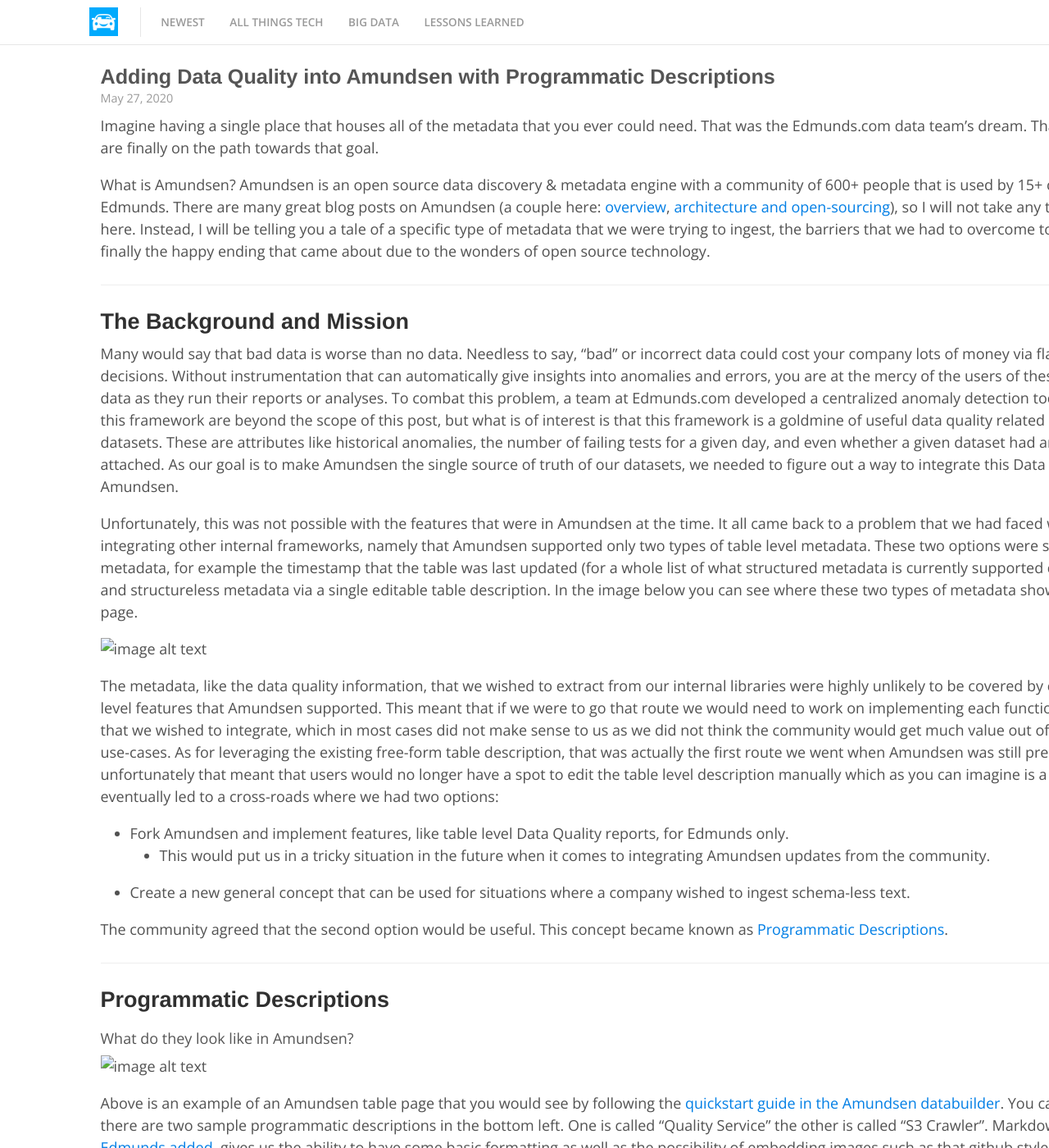
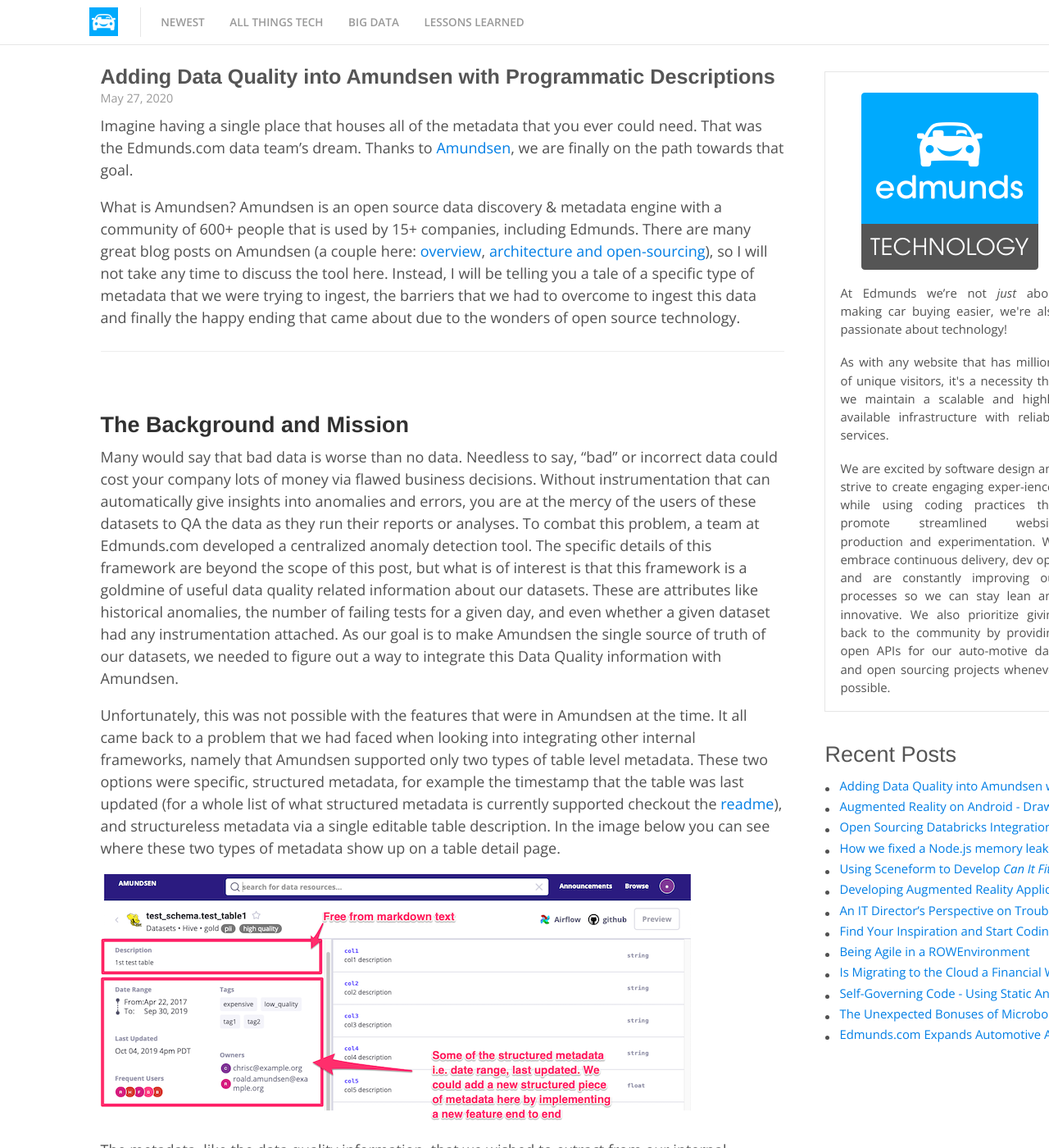
Before and after one commit to edmunds/edmunds.github.io, a Jekyll site: the page built from _posts/2020-05-27-Amundsen-Programmatic-Descriptions.md, in a window 1280 px wide and 1400 px high. Shown: the whole window at 82% size. Built offline with Jekyll 4.4.1, drawn with Linux system fonts in a browser that asks for light colours; some of the changed text lies outside the part shown.

Commit message:
updating image sizes updating image links and formatting

````diff
--- a/_posts/2020-05-27-Amundsen-Programmatic-Descriptions.md
+++ b/_posts/2020-05-27-Amundsen-Programmatic-Descriptions.md
@@ -6,27 +6,29 @@
 
 bio: Sam Shuster is Staff Engineer on the Data Engineering team at Edmunds.com
 
-biopic: ../public/images/sam-biopic2.jpg
-featured-summary: <p>An overview of a new feature developed for the opensourced data catalog tool Amundsen that allowed Edmunds to integrate Data Quality metadata.</p>
+biopic: sam-biopic2.jpg
+featured-summary: <p>How Edmund was able to integrate Data Quality metadata into the opensourced data catalog tool Amundsen.</p>
 
-summary: An overview of a new feature developed for the opensourced data catalog tool Amundsen that allowed Edmunds to integrate Data Quality metadata.
+summary: How Edmund was able to integrate Data Quality metadata into the opensourced data catalog tool Amundsen.
 
 ---
 
 Imagine having a single place that houses all of the metadata that you ever could need. That was the Edmunds.com data team’s dream. Thanks to [Amundsen](https://github.com/lyft/amundsen), we are finally on the path towards that goal.
 
-What is Amundsen? Amundsen is an open source data discovery & metadata engine with a community of 600+ people that is used by 15+ companies, including Edmunds. There are many great blog posts on Amundsen (a couple here: [overview](https://eng.lyft.com/amundsen-lyfts-data-discovery-metadata-engine-62d27254fbb9), [architecture and open-sourcing](https://eng.lyft.com/open-sourcing-amundsen-a-data-discovery-and-metadata-platform-2282bb436234 )), so I will not take any time to discuss the tool here. Instead, I will be telling you a tale of a specific type of metadata that we were trying to ingest, the barriers that we had to overcome to ingest this data and finally the happy ending that came about due to the wonders of open source technology.
+What is Amundsen? Amundsen is an open source data discovery & metadata engine with a community of 600+ people that is used by 15+ companies, including Edmunds.
+There are many great blog posts on Amundsen (a couple here: [overview](https://eng.lyft.com/amundsen-lyfts-data-discovery-metadata-engine-62d27254fbb9), [architecture and open-sourcing](https://eng.lyft.com/open-sourcing-amundsen-a-data-discovery-and-metadata-platform-2282bb436234 )), so I will not take any time to discuss the tool here.
+Instead, I will be telling you a tale of a specific type of metadata that we were trying to ingest, the barriers that we had to overcome to ingest this data and finally the happy ending that came about due to the wonders of open source technology.
 
 * * *
 
-
+<br>
 ## **The Background and Mission**
 
 Many would say that bad data is worse than no data. Needless to say, "bad" or incorrect data could cost your company lots of money via flawed business decisions. Without instrumentation that can automatically give insights into anomalies and errors, you are at the mercy of the users of these datasets to QA the data as they run their reports or analyses. To combat this problem, a team at Edmunds.com developed a centralized anomaly detection tool. The specific details of this framework are beyond the scope of this post, but what is of interest is that this framework is a goldmine of useful data quality related information about our datasets. These are attributes like historical anomalies, the number of failing tests for a given day, and even whether a given dataset had any instrumentation attached. As our goal is to make Amundsen the single source of truth of our datasets, we needed to figure out a way to integrate this Data Quality information with Amundsen.
 
 Unfortunately, this was not possible with the features that were in Amundsen at the time. It all came back to a problem that we had faced when looking into integrating other internal frameworks, namely that Amundsen supported only two types of table level metadata. These two options were specific, structured metadata, for example the timestamp that the table was last updated (for a whole list of what structured metadata is currently supported checkout the [readme](https://github.com/lyft/amundsen)), and structureless metadata via a single editable table description. In the image below you can see where these two types of metadata show up on a table detail page.
 
-![image alt text](../public/images/amundsen-programmatic/image_0.png)
+![examples of table metadata]({{site.baseimagesurl}}/amundsen-programmatic/image_0.png)
 
 The metadata, like the data quality information, that we wished to extract from our internal libraries were highly unlikely to be covered by existing explicit table level features that Amundsen supported. This meant that if we were to go that route we would need to work on implementing each functional piece of metadata that we wished to integrate, which in most cases did not make sense to us as we did not think the community would get much value out of the specificity of our use-cases. As for leveraging the existing free-form table description, that was actually the first route we went when Amundsen was still pre-alpha at Edmunds. But unfortunately that meant that users would no longer have a spot to edit the table level description manually which as you can imagine is a huge pain-point. This eventually led to a cross-roads where we had two options:
 
@@ -40,16 +42,16 @@
 
 * * *
 
-
+<br>
 ## **Programmatic Descriptions**
 
-#### What do they look like in Amundsen?
+### What do they look like in Amundsen?
 
-![image alt text](../public/images/amundsen-programmatic/image_1.png)
+![image alt text]({{site.baseimagesurl}}/amundsen-programmatic/image_1.png)
 
 Above is an example of an Amundsen table page that you would see by following the [quickstart guide in the Amundsen databuilder](https://github.com/lyft/amundsen/blob/master/docs/installation.md#bootstrap-a-default-version-of-amundsen-using-docker). You can see that in this case, there are two sample programmatic descriptions in the bottom left. One is called "Quality Service" the other is called "S3 Crawler". Markdown, another [feature Edmunds added](https://github.com/lyft/amundsen/issues/98), gives us the ability to have some basic formatting as well as the possibility of embedding images such as that github style badge seen above.
 
-#### So what are Programmatic Descriptions?
+### So what are Programmatic Descriptions?
 
 * They are table-level, free-form text metadata that originates from an automated source.
 
@@ -69,11 +71,10 @@
 
 Below you can see the graphical visual of the one-to-many relationship between programmatic descriptions and tables. Each blue circle is a programmatic description which has a unique key that is derived from the description_source attribute. This way you can update existing programmatic description fields.
 
-![A neo4j Query of Programmatic Descriptions (in blue).](../public/images/amundsen-programmatic/image_2.png)
+![A neo4j Query of Programmatic Descriptions (in blue).]({{site.baseimagesurl}}/amundsen-programmatic/image_2.png)
 
-*A neo4j Query of Programmatic Descriptions (in blue).*
-
-#### How do you create Programmatic Descriptions?
+<br>
+### How do you create Programmatic Descriptions?
 
 As mentioned earlier, you can create programmatic descriptions just like any other piece of TableMetadata. The key is that you need to set a description_source which is then used as part of the unique id in the metadata store. You can have one section of table metadata per description_source. As alluded to previously this also allows for programmatic descriptions to bring in programmatic tags of their own. For example if you had an s3 scraper job that was compiling the size, number of files and other attributes about large tables on s3, it may have logic to apply a tag (like "expensive" in the below example) if the size of the table is beyond a certain amount so that these tables can be easily accessed in Amundsen.
 
@@ -81,18 +82,18 @@
 
 ```python
 TableMetadata(
-            database="my_database",  # type: str
-            cluster="my_cluster",  # type: str
-            schema="my_schema",  # type: str
-            name="my_table",  # type: str
-            description_source="s3_scraper",  # type: Union[str, None]
-            description="Your markdown programmatic description here",  # type: Union[str, None]
-            tags="expensive"  # type: Union[List, str]
-            )
+    database="my_database",  # type: str
+    cluster="my_cluster",  # type: str
+    schema="my_schema",  # type: str
+    name="my_table",  # type: str
+    description_source="s3_scraper",  # type: Union[str, None]
+    description="Your markdown programmatic description here",  # type: Union[str, None]
+    tags="expensive"  # type: Union[List, str]
+)
 ```
 For a more detailed example take a look at the [sample data loader](https://github.com/lyft/amundsendatabuilder/blob/master/example/scripts/sample_data_loader.py) and the [programmatic sample data ](https://github.com/lyft/amundsendatabuilder/blob/master/example/sample_data/sample_table_programmatic_source.csv) that it loads. In these examples you will notice that it loads csvs. You can find the implementations of the csv extractors that are used in the examples [here](https://github.com/lyft/amundsendatabuilder/blob/master/databuilder/extractor/csv_extractor.py). At Edmunds, we actually use this same strategy to load programmatic descriptions, which requires that we have separate jobs that integrate directly with our internal tools that write the csvs for ingestion into Amundsen. For some cases this is necessary because the metadata is expensive to collect, for example s3 table statistics, and thus would not be performant running as a python application on airflow. However, in many cases, you could elect to skip out on the csv interface and include the integration code directly in your Amundsen ETL code.
 
-#### When would you use Programmatic Descriptions?
+### When would you use Programmatic Descriptions?
 
 As mentioned previously, the main requirement is that you want/need the authoritative source of metadata to live outside of Amundsen. This obviously means that it can’t be editable in Amundsen.
 
@@ -108,7 +109,7 @@
 
 * You need maximal flexibility in how the metadata looks.
 
-#### When would you not use Programmatic Descriptions?
+### When would you not use Programmatic Descriptions?
 
 * For table-level metadata that is generic and would be better served as an explicitly integrated part of the UI.
 
@@ -116,11 +117,11 @@
 
 * Any case where you need humans to edit this data in the UI
 
-#### Example Integrations at Edmunds
+### Example Integrations at Edmunds
 
 Here we can see an example of a programmatic description that is used in production at Edmunds.
 
-![An example of a single programmatic description, description_source=table_details](../public/images/amundsen-programmatic/image_3.png)
+![An example of a single programmatic description, description_source=table_details]({{site.baseimagesurl}}/amundsen-programmatic/image_3.png)
 
 We use programmatic descriptions heavily for various use cases at Edmunds. Some of the key use cases are:
 
@@ -141,23 +142,23 @@
 
 Goal #2: Display charts showing the historical behavior of a dataset and potential anomalies to provide context.
 
-#### Health Badges
+### Health Badges
 
 The goal here was to provide a single dynamic badge that would indicate if the dataset is "healthy". Below you can see an image of each of our rendered badges that would be visible on the page as well as a definition of what they mean.
 
-![image alt text](../public/images/amundsen-programmatic/image_4.png)
+![image alt text]({{site.baseimagesurl}}/amundsen-programmatic/image_4.png)
 
 *Green* -> good to go, no anomalies or issues found
 
-![image alt text](../public/images/amundsen-programmatic/image_5.png)
+![image alt text]({{site.baseimagesurl}}/amundsen-programmatic/image_5.png)
 
 *Yellow* -> possible anomalies found, but none of the tests were flagged as high confidence
 
-![image alt text](../public/images/amundsen-programmatic/image_6.png)
+![image alt text]({{site.baseimagesurl}}/amundsen-programmatic/image_6.png)
 
 *Red* -> Do not use this dataset until further notice
 
-![image alt text](../public/images/amundsen-programmatic/image_7.png)
+![image alt text]({{site.baseimagesurl}}/amundsen-programmatic/image_7.png)
 
 *Unknown* -> There are are no metrics/tests setup for this dataset
 
@@ -171,7 +172,7 @@
 
 The badges are dynamic so when the team backfills/fixes their data and refreshes the metrics, the badges will be updated with no refresh needed to Amundsen.
 
-#### Chart Overview
+### Chart Overview
 
 A badge is great for giving a single distilled look into whether a dataset is doing ok, but what then? Some context is generally useful. One way to provide context is to provide historical charts showing these metric-values over time.
 
@@ -181,12 +182,13 @@
 
 Example of a chart (without title and axes) that shows the trend line and anomalies:
 
-![image alt text](../public/images/amundsen-programmatic/image_8.png)
+![image alt text]({{site.baseimagesurl}}/amundsen-programmatic/image_8.png)
 
 The charts are also rendered in markdown. Here is an example of what it looks like:
 
 ```
-[![Test]([http://infrasight:80/api/v1/tests/394/values-plot?width=6&height=**5](http://infrasight:80/api/v1/tests/394/values-plot?width=6&height=5))]
+[![Test]([http://infrasight:80/api/v1/tests/394/values-plot?width=6&height=**5]
+(http://infrasight:80/api/v1/tests/394/values-plot?width=6&height=5))]
 ```
 * * *
 
````
Also changed, not shown: public/images/amundsen-programmatic/image_0.png, public/images/amundsen-programmatic/image_1.png, public/images/amundsen-programmatic/image_2.png, public/images/amundsen-programmatic/image_4.png, public/images/amundsen-programmatic/image_5.png, public/images/amundsen-programmatic/image_6.png, public/images/amundsen-programmatic/image_7.png.
